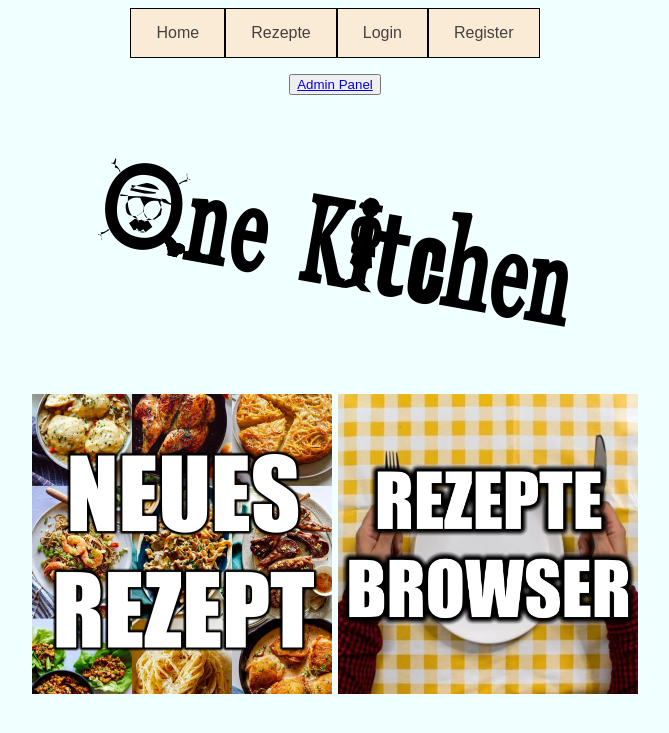
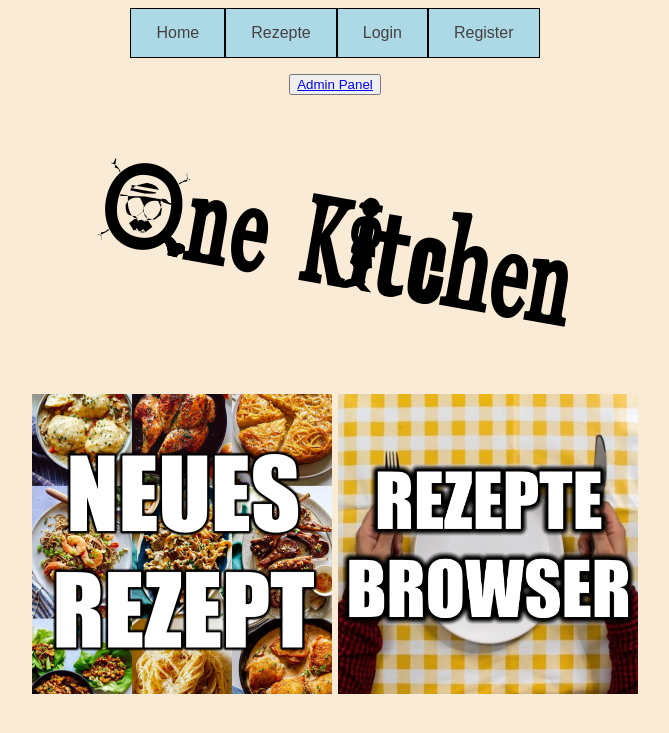
Before and after one commit to slnviii/KochbuchDjango, a Django app: page / in a window 1280 px wide. Shown: the top 733 px of the page, without its empty margins (305-974 px from the left). Run offline with Django 4.2, Linux system fonts and the light colour scheme; data that the repository does not hold is empty.

Commit message:
background color fixed

```diff
--- a/kochbuch/buch/static/main.css
+++ b/kochbuch/buch/static/main.css
@@ -1,5 +1,5 @@
 body {
-    background-color: Azure;
+    background-color: antiquewhite;
     font-family: Verdana;
     text-align: center;
 }
--- a/kochbuch/buch/templates/base.html
+++ b/kochbuch/buch/templates/base.html
@@ -5,6 +5,7 @@
     <link rel="stylesheet" href="{% static 'main.css' %}">
     <meta charset="UTF-8">
     <style>
+
         nav {
         display: flex;
         flex-wrap: wrap;
@@ -17,7 +18,7 @@
         padding: 15px 25px;
         text-align: center;
         border:1px solid black;
-        background-color: antiquewhite;
+        background-color: lightblue;
         color: #464141;
         margin: 0;
         font-family: sans-serif;
@@ -26,11 +27,15 @@
         background-color: #777777;
         color: #ffffff;
       }
+      @font-face { font-family: "OP"; src: url("../static/OP.ttf")}
         {% block style %}
+            body {
+                background-color: antiquewhite;
+                font-family: Verdana;
+                text-align: center;
+            }
+        {% endblock %}</style>
 
-
-      @font-face { font-family: "OP"; src: url("../static/OP.ttf")}
-    {% endblock %}</style>
     <title>{% block title %}One Kitchen{% endblock %}</title>
 </head>
 <body>
```
Also changed, not shown: kochbuch/buch/templates/rezepte_main.html (+1 -6 lines), kochbuch/db.sqlite3.
